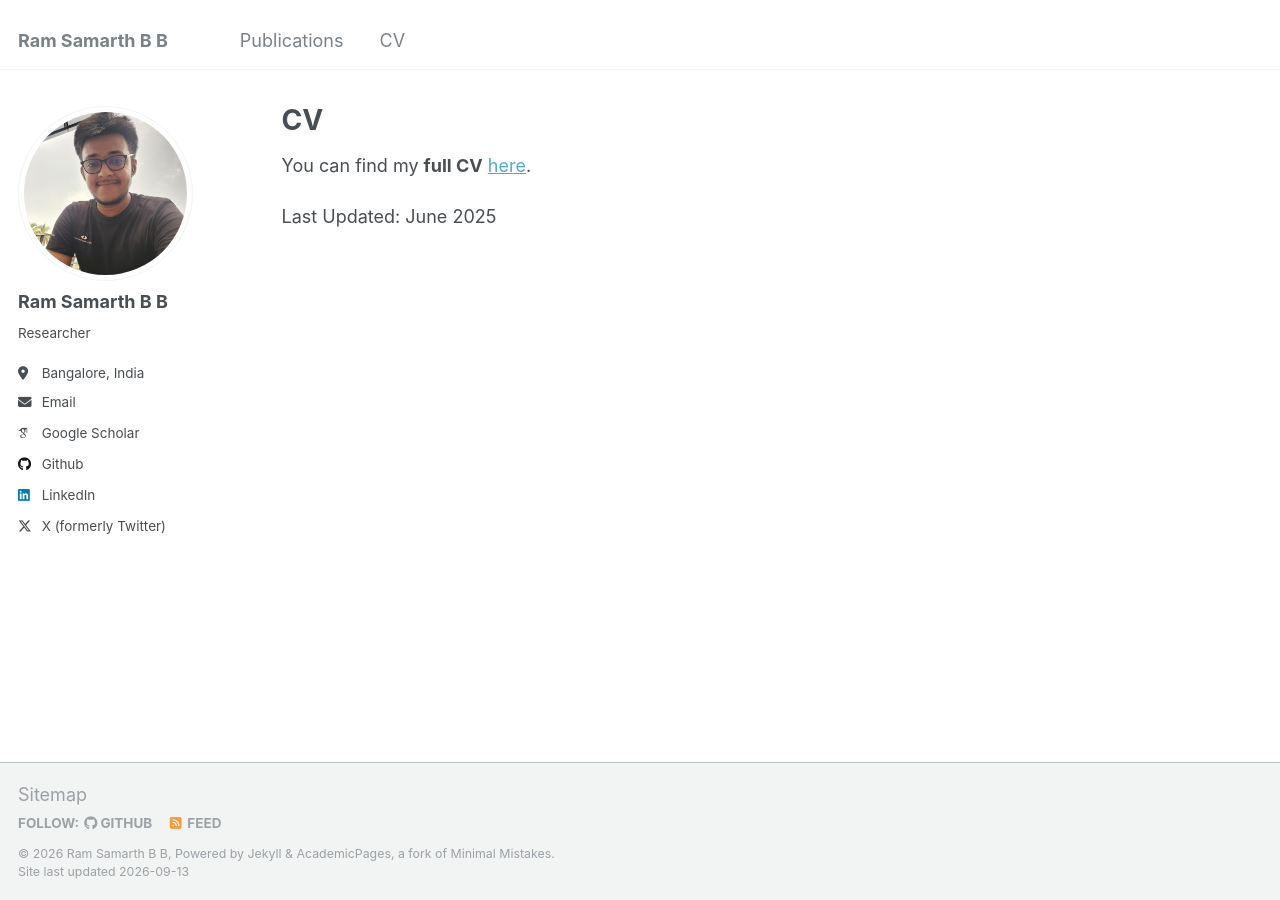
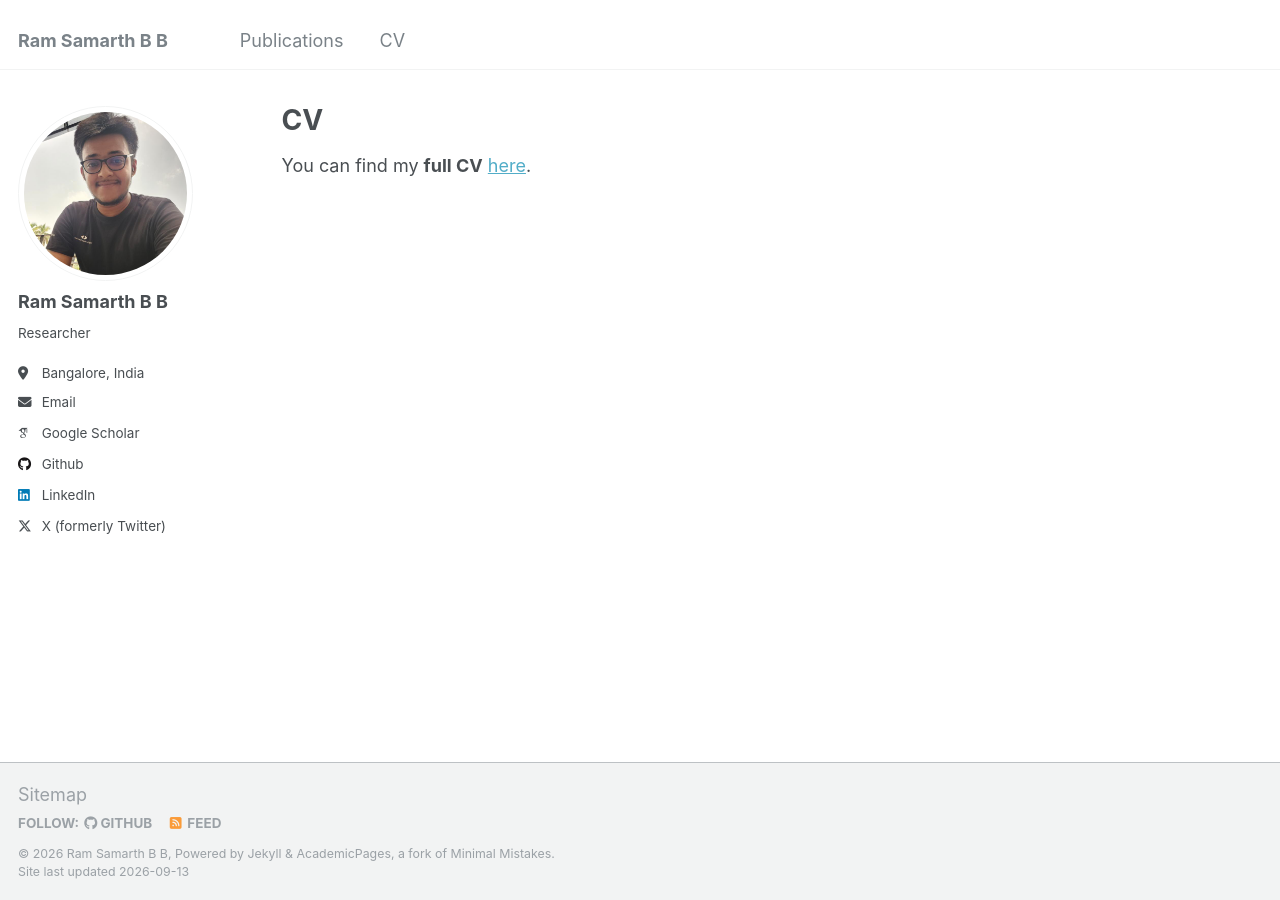
Before and after one commit to achiverram28/achiverram28.github.io, a Jekyll site: the page built from _pages/cv.md, in a window 1280 px wide. Built offline with Jekyll 4.4.1, drawn with Linux system fonts in a browser that asks for light colours; some web fonts are replaced.

Commit message:
Update cv.md

```diff
--- a/_pages/cv.md
+++ b/_pages/cv.md
@@ -9,6 +9,4 @@
 
 {% include base_path %}
 
-You can find my **full CV** [here](https://github.com/achiverram28/achiverram28.github.io/blob/master/Resume_May2025.pdf).
-
-Last Updated: June 2025
+You can find my **full CV** [here](https://github.com/achiverram28/achiverram28.github.io/blob/master/files/RamSamarth_BB_CV_Yale_refined_2.pdf).
```
